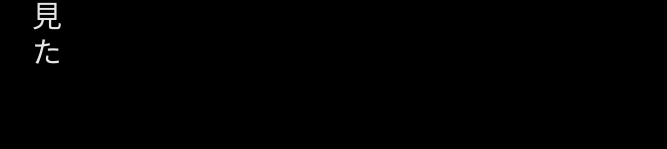
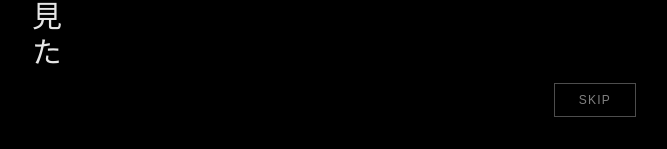
Before and after one commit to kdkmsy1016-ops/pipedream, a Next.js app: page / in a window 1280 px wide. Shown: the part 651-800 px from the top of the page, without its empty margins (596-1263 px from the left). Built offline with nearby package versions, Linux system fonts and the light colour scheme.

Commit message:
feat: add skip button to splash screen

```diff
--- a/app/components/SplashScreen.tsx
+++ b/app/components/SplashScreen.tsx
@@ -10,7 +10,7 @@ const WAIT_BEFORE_ZOOM = 6.0;    // Phase 1 (1行目) の表示時間
 // Phase 2
 const ZOOM_SPEED = 1.2;          // ズームアニメーションの速度
 const DISPLAY_HOLD = 2.0;        // 全表示後の静止時間
-const EXIT_FADE = 1.0;           // 最終的な画面の消え方
+const EXIT_FADE = 0.5;           // 最終的な画面の消え方 (0.5s for snappy transition)
 
 export default function SplashScreen({ onFinish }: { onFinish: () => void }) {
     const [step, setStep] = useState(1); // 1: Vertical Text, 2: Horizontal Zoom
@@ -117,6 +117,17 @@ export default function SplashScreen({ onFinish }: { onFinish: () => void }) {
                     </motion.div>
                 )}
 
+                {/* SKIP Button */}
+                <motion.button
+                    className="absolute bottom-8 right-8 z-50 border border-white/30 px-6 py-2 text-[10px] md:text-xs tracking-widest text-white/50 font-serif hover:text-[#ffbf00] hover:border-[#ffbf00]/50 transition-colors duration-300 backdrop-blur-sm"
+                    initial={{ opacity: 0 }}
+                    animate={{ opacity: 1 }}
+                    transition={{ delay: 1.5, duration: 1.0 }}
+                    onClick={onFinish}
+                >
+                    SKIP
+                </motion.button>
+
             </div>
         </motion.div>
     );
```
